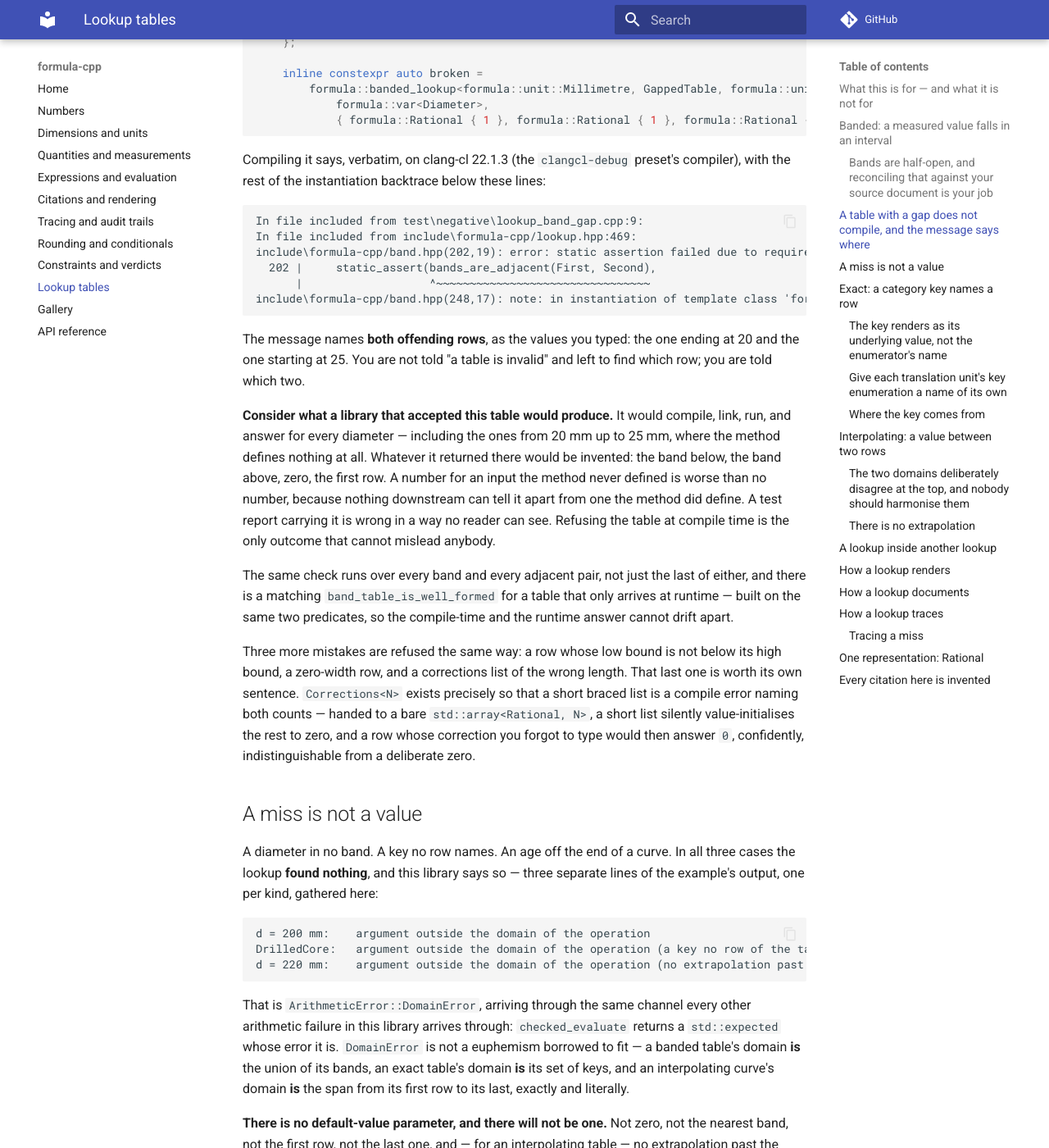
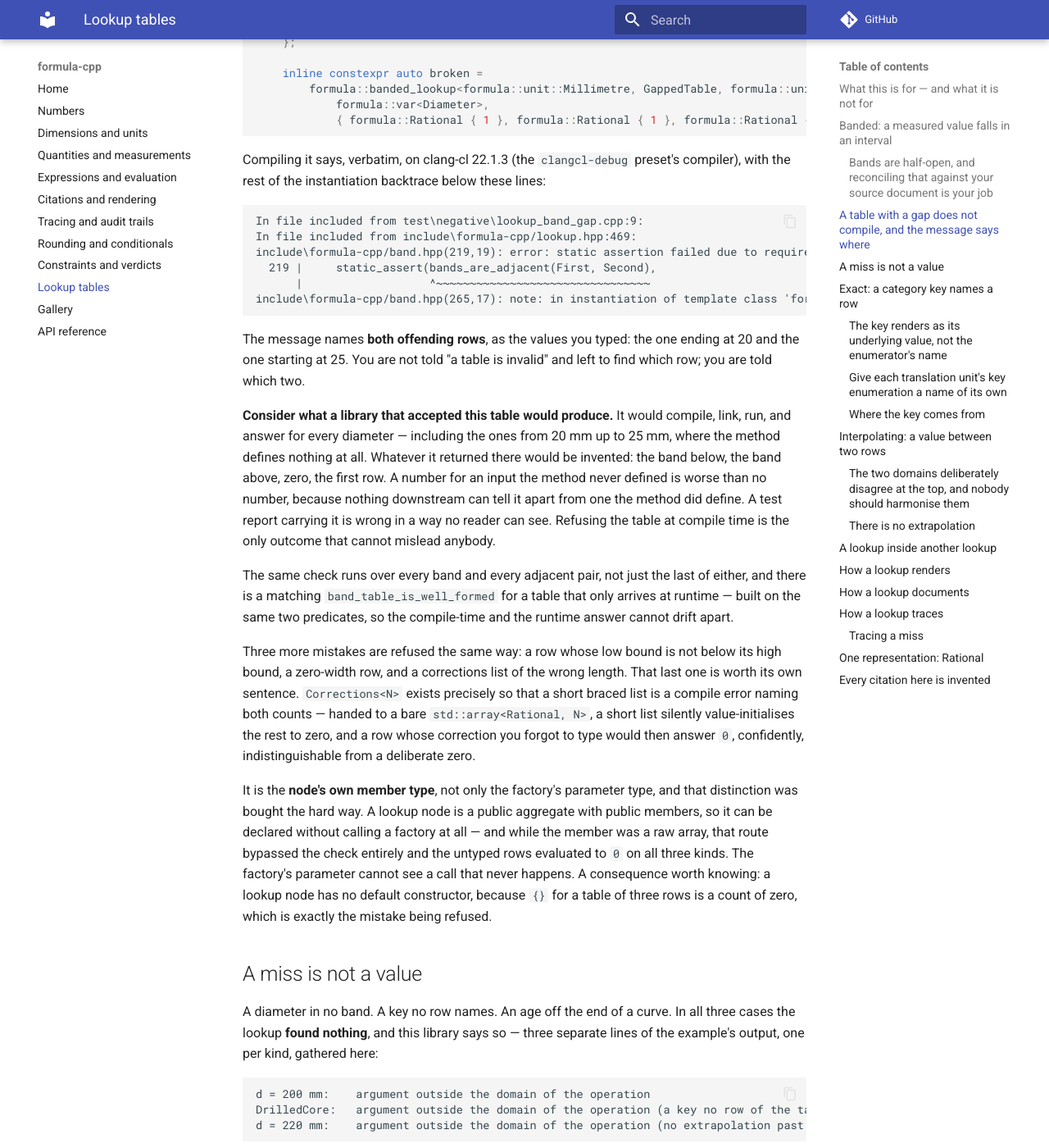
Before and after one commit to LASTRADA-Software/formula-cpp, an MkDocs documentation site: the page built from docs/lookup-tables.md, in a window 1280 px wide and 1400 px high, scrolled down 3466 px. Shown: the whole window at 82% size. Built offline with MkDocs 1.6.1 and Material for MkDocs 9.7.7, drawn with Linux system fonts in a browser that asks for light colours; comment, search, counter and statistics services are not loaded; some of the changed text lies outside the part shown.

Commit message:
docs(lookup): recapture the stale diagnostic, number the keys, trace a curve
Three things the whole-branch review asked for, all in the guide and the
example it quotes.

**The quoted diagnostic is recaptured.** It said `band.hpp(202,19)`; compiling
`test/negative/lookup_band_gap.cpp` with the same clang-cl 22.1.3 now says
`219`. `e08a565` -- the commit that closed out this task -- added exactly
seventeen lines to `band.hpp` and did not re-capture the block it invalidated.
`hygiene.documented-diagnostics`, added alongside this, is what stops the next
one.

**The example's key enumeration is numbered 3, 7, 11 and 13**, the judgement
already made the other way for the gallery an hour earlier. An exact lookup
renders its rows as `key <underlying value>`, and enumerators left to default
print 0, 1, 2 -- which a reader could just as easily take for row indices. The
guide's own section argues that the value is not the index; with defaulted
enumerators its worked output could not show that, and now does.

**The traces section shows an interpolating step**, which the gallery had and
the guide did not -- in both of its forms, because they say genuinely different
things: `[between 100 and 150 mm]` leaves a reader an interpolation to check,
`[on the row at 200 mm]` tells them the table stated the number directly. The
example evaluates the curve at 120 mm and at 200 mm to produce them.

The example's regex pins the new spellings -- `key 7` and the row-hit clause --
alongside the ones it already pinned. Order is load bearing there, `.*` between
clauses making it a sequence assertion: the first draft listed them in printed
order incorrectly and failed, which is how the sequencing was confirmed to be
doing work rather than decorating.

Also corrected: the guide's `Corrections<N>` paragraph now says it is the
node's member type and not only the factory's parameter, and says what that
costs -- a lookup node has no default constructor, because `{}` for a table of
three rows is a count of zero.

Every block still checked line for line against the example's actual output.

Signed-off-by: Christian Parpart <c.parpart@lastrada.net>

````diff
--- a/docs/lookup-tables.md
+++ b/docs/lookup-tables.md
@@ -175,10 +175,10 @@
 ```
 In file included from test\negative\lookup_band_gap.cpp:9:
 In file included from include\formula-cpp/lookup.hpp:469:
-include\formula-cpp/band.hpp(202,19): error: static assertion failed due to requirement 'bands_are_adjacent(formula::Band{10, 1, 20, 1}, formula::Band{25, 1, 35, 1})': formula: this band table has a gap or overlap between two adjacent bands; the earlier band's declared high bound and the later band's declared low bound do not match exactly, and the two offending Band values appear in this diagnostic as the template arguments First and Second of RequireBandsAdjacent
-  202 |     static_assert(bands_are_adjacent(First, Second),
+include\formula-cpp/band.hpp(219,19): error: static assertion failed due to requirement 'bands_are_adjacent(formula::Band{10, 1, 20, 1}, formula::Band{25, 1, 35, 1})': formula: this band table has a gap or overlap between two adjacent bands; the earlier band's declared high bound and the later band's declared low bound do not match exactly, and the two offending Band values appear in this diagnostic as the template arguments First and Second of RequireBandsAdjacent
+  219 |     static_assert(bands_are_adjacent(First, Second),
       |                   ^~~~~~~~~~~~~~~~~~~~~~~~~~~~~~~~~
-include\formula-cpp/band.hpp(248,17): note: in instantiation of template class 'formula::RequireBandsAdjacent<Band{10, 1, 20, 1}, Band{25, 1, 35, 1}>' requested here
+include\formula-cpp/band.hpp(265,17): note: in instantiation of template class 'formula::RequireBandsAdjacent<Band{10, 1, 20, 1}, Band{25, 1, 35, 1}>' requested here
 ```
 
 The message names **both offending rows**, as the values you typed: the one
@@ -206,6 +206,15 @@
 bare `std::array<Rational, N>`, a short list silently value-initialises the rest
 to zero, and a row whose correction you forgot to type would then answer `0`,
 confidently, indistinguishable from a deliberate zero.
+
+It is the **node's own member type**, not only the factory's parameter type,
+and that distinction was bought the hard way. A lookup node is a public
+aggregate with public members, so it can be declared without calling a factory
+at all — and while the member was a raw array, that route bypassed the check
+entirely and the untyped rows evaluated to `0` on all three kinds. The factory's
+parameter cannot see a call that never happens. A consequence worth knowing:
+a lookup node has no default constructor, because `{}` for a table of three
+rows is a count of zero, which is exactly the mistake being refused.
 
 ## A miss is not a value
 
@@ -294,18 +303,19 @@
 ### The key renders as its underlying value, not the enumerator's name
 
 ```
-exact:         lookup(key 1, key 0 gives 100 %, key 1 gives 97 %, key 2 gives 92 %)
+exact:         lookup(key 7, key 3 gives 100 %, key 7 gives 97 %, key 11 gives 92 %)
 ```
 
-`key 1` is `Cylinder`, and the rendering cannot say so. **A C++ enumerator has
+`key 7` is `Cylinder`, and the rendering cannot say so. **A C++ enumerator has
 no name at run time** — there is no portable way to get `Cylinder` back out of a
 `LookupExampleShape` — so what a reader is given is the underlying value, which
 is the only thing that survives. It is the *value*, not the row's index: an
-author who numbered theirs `{ Cube = 3, Cylinder = 7 }` sees 3 and 7, numbers
-that appear in their own source.
+author who numbers theirs `{ Cube = 3, Cylinder = 7 }` -- as the example
+above does, for exactly this reason -- sees 3 and 7, numbers that appear in
+their own source and nowhere in a row count.
 
 **So a reader reconciling a rendered exact lookup against a published table has
-to carry your `enum class` declaration across.** `key 1` says which row, not
+to carry your `enum class` declaration across.** `key 7` says which row, not
 which variant. Per-row labels are deliberately not modelled on the node — a
 table's identity is `documented()`'s job, not a field smuggled into the
 arithmetic — so if you publish a rendering of an exact lookup, publish the
@@ -566,13 +576,35 @@
 2. d = 120 mm
 3. lookup(#2) = 100 % [100 to under 150 mm]
 4. #1 * #3 = 40000000
-5. lookup(key 1) = 97 %
+5. lookup(key 7) = 97 %
 6. #4 * #5 = 38800000
 7. #6 = 38800000 [Corrected compressive strength, Example Standard 8:2020, 7.3, (5)]
 ```
 
 The exact lookup on line 5 adds no such clause, and that is right: its key is
 already the subject of the line, and the key *is* the row.
+
+An interpolating lookup has **two** such clauses rather than one, and they say
+genuinely different things. Between two rows:
+
+```
+1. d = 120 mm
+2. interpolate(#1) = 97 % [between 100 and 150 mm]
+```
+
+and on a row:
+
+```
+1. d = 200 mm
+2. interpolate(#1) = 105 % [on the row at 200 mm]
+```
+
+The first tells a reader there is an interpolation to check and that the answer
+appears in neither named row; the second tells them the table stated that
+number directly and there is nothing to check. Neither spelling is an interval:
+`between 100 and 150 mm` names two rows and claims nothing about either end
+being included or excluded, so it needs neither a band's `to under` nor a
+curve's closed `to`.
 
 Both lookup steps report in the unit their own table is stated in — `100 %`,
 `97 %` — while lines 4 and 6 report the products in coherent SI, because an
````
Also changed, not shown: other parts of docs/lookup-tables.md (+5 -5 lines), 2 other files.
